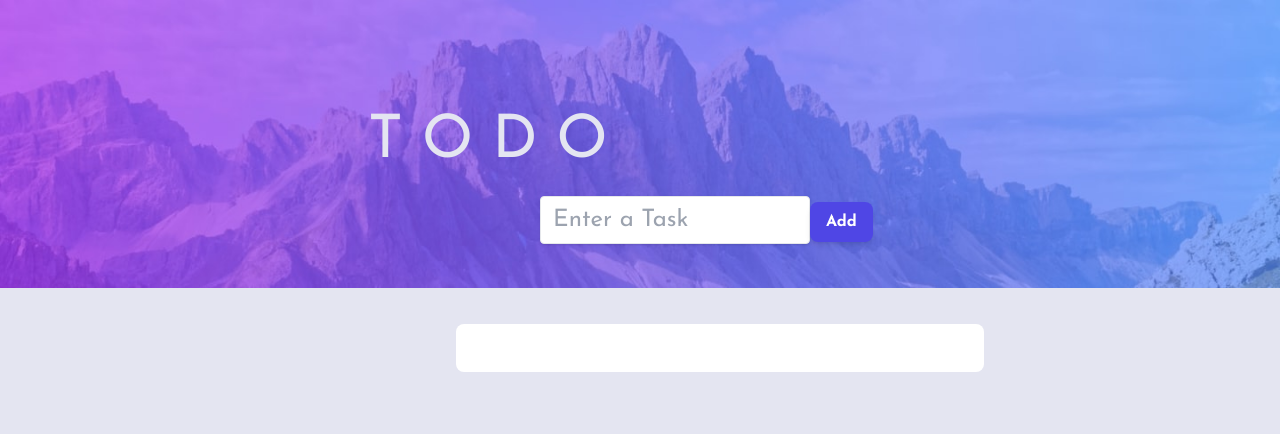
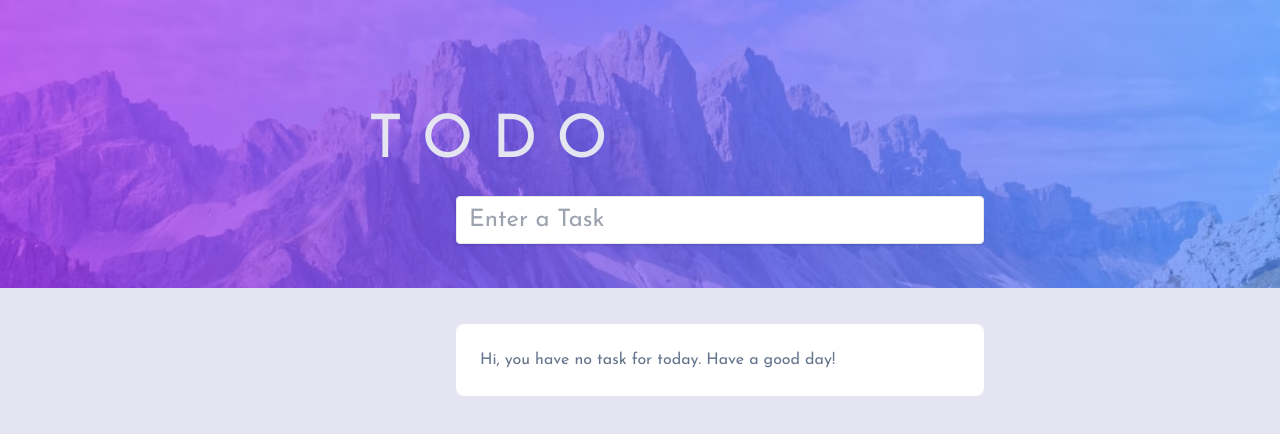
Before and after one commit to camsmy/todoApp, a React (Vite) app: page / in a window 1280 px wide. Shown: the top 434 px of the page. Built offline with nearby package versions, Linux system fonts and the light colour scheme.

Commit message:
some ui fixes

```diff
--- a/src/App.jsx
+++ b/src/App.jsx
@@ -95,7 +95,7 @@ const addTask = (task)=>{
   }
 
   return (
-    <div className="App relative ">
+    <div className="App relative">
       <img src={header} alt="header img" className='object-fill h-72 w-screen'/>
       <div className='container mx-20 p-4 px-72 absolute inset-y-24 '>
 
@@ -103,24 +103,23 @@ const addTask = (task)=>{
           <h1 className='text-6xl text-very-light-gray bg-red'>T O D O</h1>
         </div>
 
-        <div className="flex justify-center">
-          {/* <input className='text-2xl shadow appearance-none border rounded w-3/4 py-2 px-3 text-gray-700 leading-tight focus:outline-none focus:shadow-outline"'
-            type="text"
-            ref={ref}
-            placeholder="Enter a task"
-            onChange={(event)=>{setNewtask(prev=>{return event.target.value})}}
-            /> */}
-
+        <div className="w-3/4 m-auto">
             <Input
             placeholder="Enter a Task"
             addTask = {addTask}
             />
-
-
         </div>
 
         <div className='list flex justify-center my-20'>
           <ul className='w-3/4 bg-white rounded-lg p-6'>
+            <p className="text-slate-500">
+
+            {(taskList.length === 0)?
+            "Hi, you have no task for today. Have a good day!"
+            :"Hello, here are your latest tasks"
+            }
+
+              </p>
               <TaskList
               tasks = {taskList}
               deleteTask = {deleteTask}
@@ -131,12 +130,6 @@ const addTask = (task)=>{
 
       </div>
 
-
-
-
-
-
-
     </div>
   )
 }
--- a/src/components/input.jsx
+++ b/src/components/input.jsx
@@ -21,7 +21,7 @@ const Input = (props)=>{
                 onSubmit={handleFormSubmit}
         >
             <input
-                className='text-2xl shadow appearance-none border rounded w-3/4 py-2 px-3 text-gray-700 leading-tight focus:outline-none focus:shadow-outline"'
+                className='text-2xl shadow appearance-none border rounded w-full py-2 px-3 text-gray-700 leading-tight focus:outline-none focus:shadow-outline"'
                 type="text"
                 id={task}
                 value={task}
@@ -30,12 +30,6 @@ const Input = (props)=>{
                 required
                 autoFocus
              />
-
-
-
-             <AddButton
-                NameofButton="Add"
-             />
         </form>
     )};
 
```
